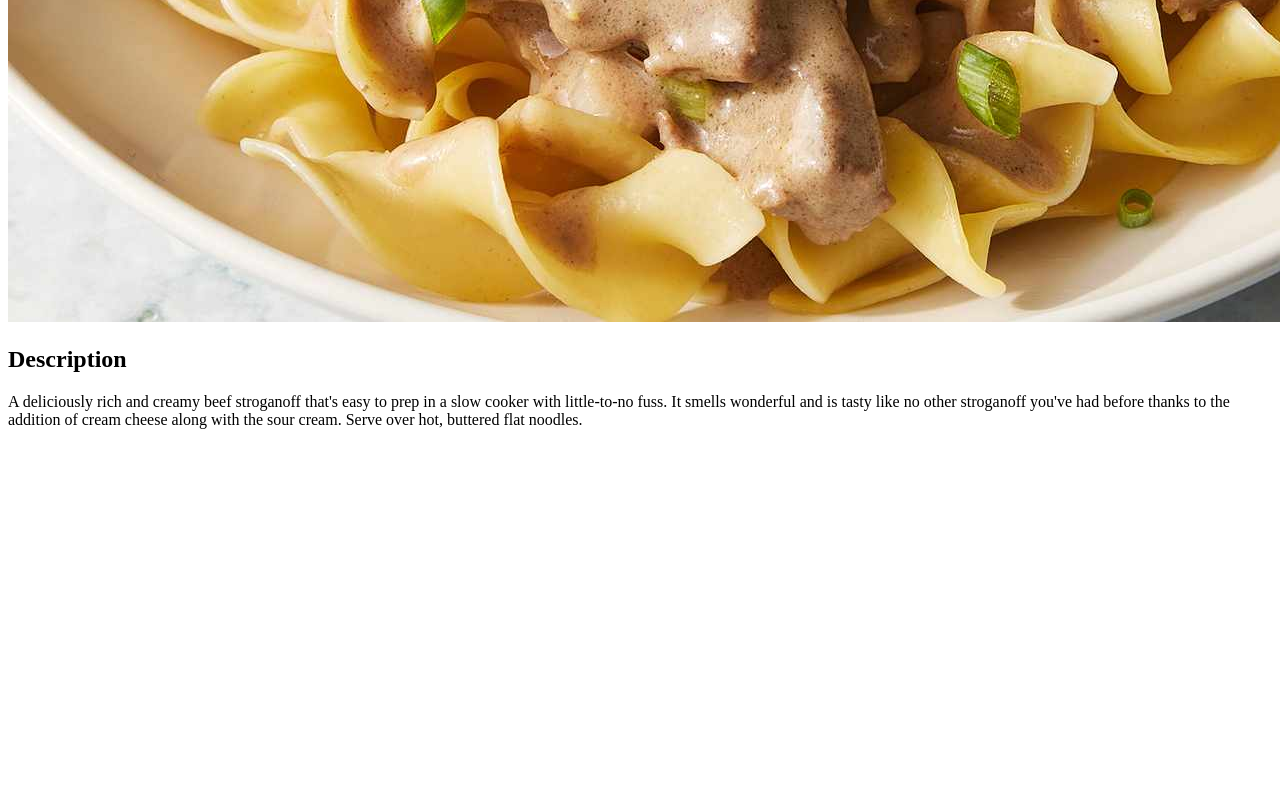
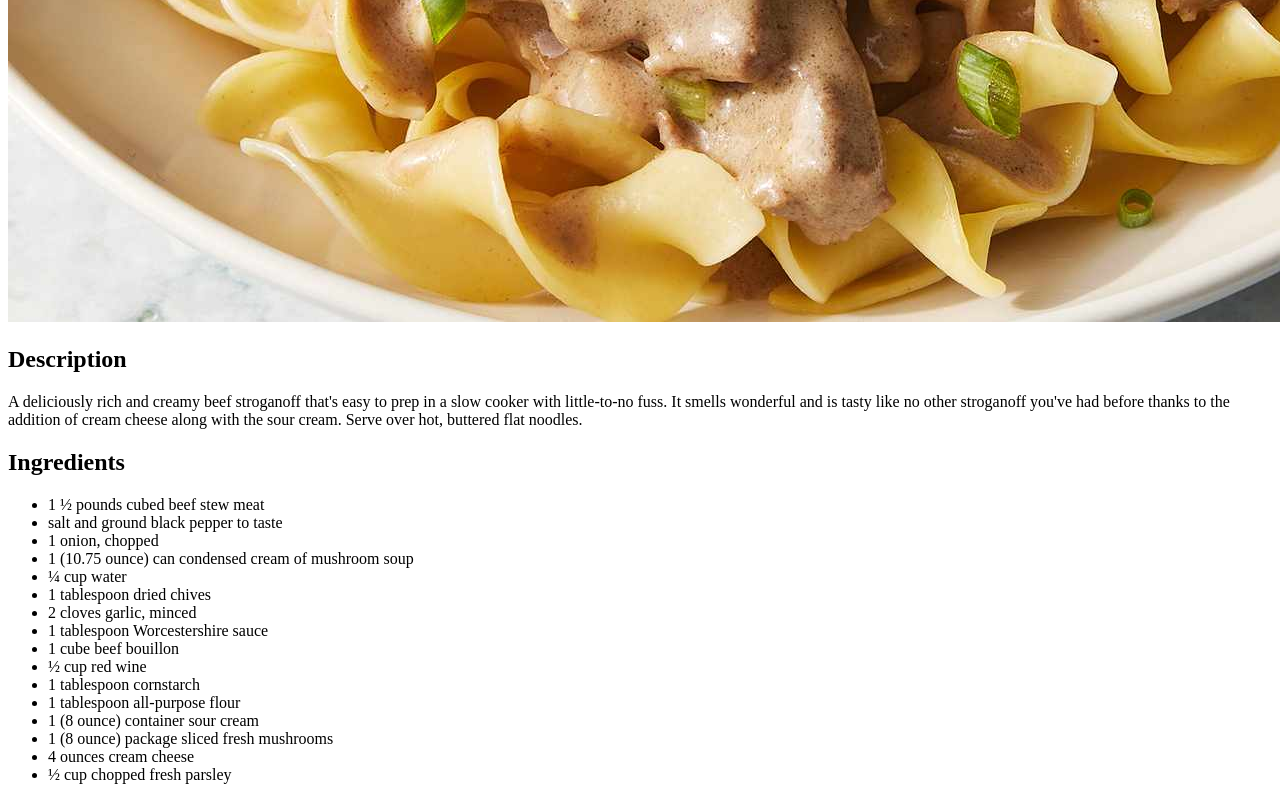
Before and after one commit to kirprkh/odin-recipes, a plain HTML site: page recipes/beef-stroganoff.html in a window 1280 px wide. Shown: the part 883-1683 px from the top of the page. Before the commit the page ends 1328 px from the top, so only its background shows below. Drawn offline with Linux system fonts and the light colour scheme; files whose address does not match are found by name.

Commit message:
Add ingredients section to beef-stroganoff.html

```diff
--- a/recipes/beef-stroganoff.html
+++ b/recipes/beef-stroganoff.html
@@ -17,5 +17,25 @@
             is tasty like no other stroganoff you've had before
             thanks to the addition of cream cheese along with the sour cream.
             Serve over hot, buttered flat noodles.</p>
+
+        <h2>Ingredients</h2>
+        <ul>
+            <li>1 ½ pounds cubed beef stew meat</li>
+            <li>salt and ground black pepper to taste</li>
+            <li>1 onion, chopped</li>
+            <li>1 (10.75 ounce) can condensed cream of mushroom soup</li>
+            <li>¼ cup water</li>
+            <li>1 tablespoon dried chives</li>
+            <li>2 cloves garlic, minced</li>
+            <li>1 tablespoon Worcestershire sauce</li>
+            <li>1 cube beef bouillon</li>
+            <li>½ cup red wine</li>
+            <li>1 tablespoon cornstarch</li>
+            <li>1 tablespoon all-purpose flour</li>
+            <li>1 (8 ounce) container sour cream</li>
+            <li>1 (8 ounce) package sliced fresh mushrooms</li>
+            <li>4 ounces cream cheese</li>
+            <li>½ cup chopped fresh parsley</li>
+        </ul>
     </body>
 </html>
```
